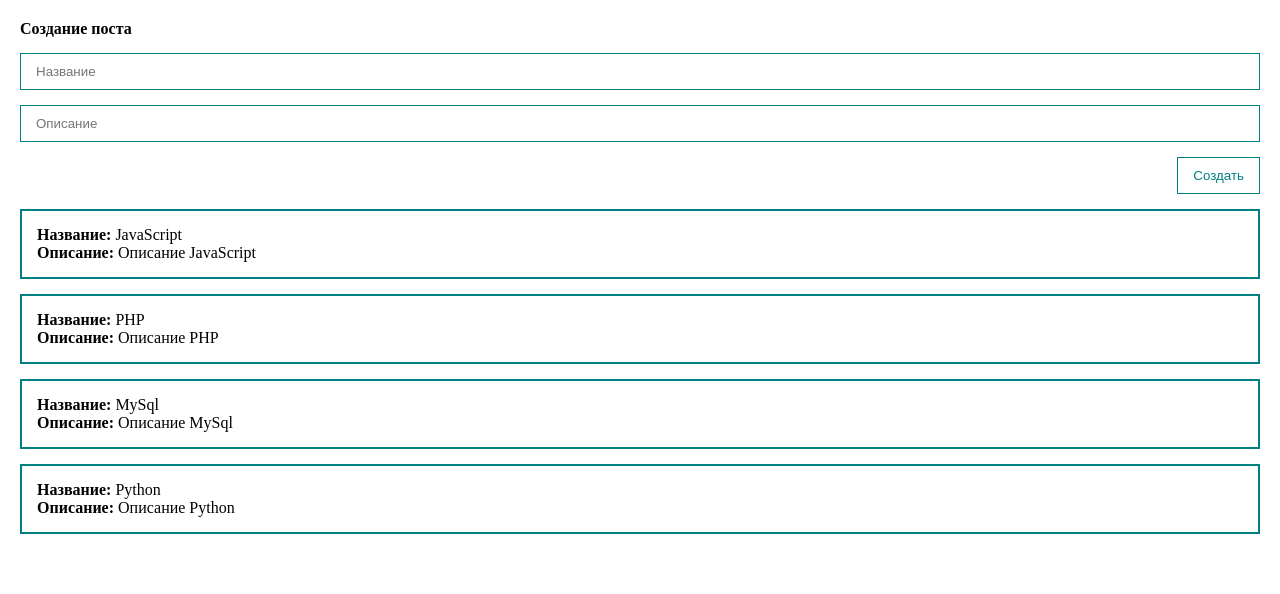
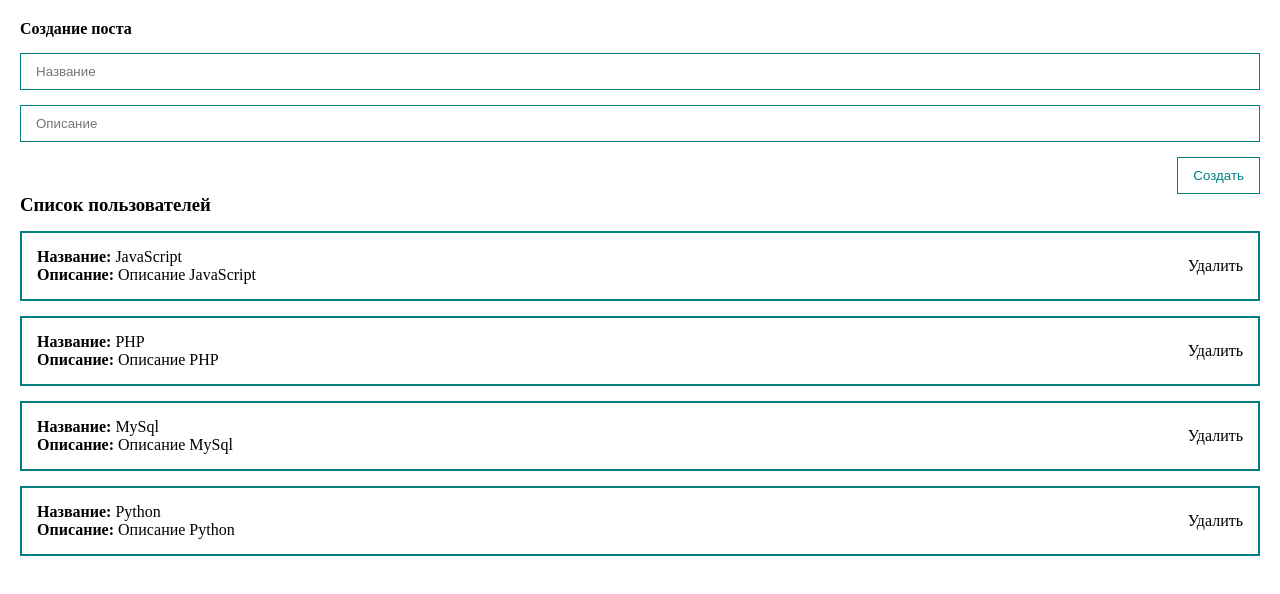
Before and after one commit to vsereda/vue3-course, a Vue app: page / in a window 1280 px wide. Shown: the top 594 px of the page. Built offline with nearby package versions, Linux system fonts and the light colour scheme.

Commit message:
50:10 $emit

```diff
--- a/src/App.vue
+++ b/src/App.vue
@@ -1,7 +1,14 @@
 <template>
   <div class="app">
-    <post-form></post-form>
-    <post-list :posts="posts"></post-list>
+    <post-form
+        @create="createPost"
+    >
+    </post-form>
+    <post-list
+        :posts="posts"
+    >
+
+    </post-list>
   </div>
 </template>
 
@@ -22,13 +29,11 @@ export default {
         {id: 3, title: 'MySql', description: 'Описание MySql'},
         {id: 4, title: 'Python', description: 'Описание Python'},
       ],
-      title: '',
-      description: '',
     }
   },
   methods: {
-    createPost() {
-
+    createPost(post) {
+      this.posts.push(post)
     },
   },
 }
--- a/src/components/PostForm.vue
+++ b/src/components/PostForm.vue
@@ -36,14 +36,11 @@ export default {
   methods: {
     CreatePost() {
       this.post.id = Date.now()
-      const newPost = {
-        id: Date.now(),
-        title: this.title,
-        description: this.description,
+      this.$emit('create', this.post, '2', '3')
+      this.post = {
+        title: '',
+        description: '',
       }
-      this.posts.push(newPost);
-      this.title = '';
-      this.description = '';
     },
   },
 }
--- /dev/null
+++ b/src/components/PostItem.vue
@@ -0,0 +1,34 @@
+<template>
+  <div class="post">
+    <div>
+      <div><strong>Название:</strong> {{ post.title }}</div>
+      <div><strong>Описание:</strong> {{ post.description }}</div>
+    </div>
+    <div class="post__btns">Удалить</div>
+  </div>
+</template>
+
+<script>
+export default {
+  name: "PostItem",
+  props: {
+    post: {
+      type: Object,
+      required: true,
+    },
+  },
+}
+</script>
+
+<style scoped>
+
+.post {
+  padding: 15px;
+  border: 2px solid teal;
+  margin-top: 15px;
+  display: flex;
+  align-items: center;
+  justify-content: space-between;
+}
+
+</style>
--- a/src/components/PostList.vue
+++ b/src/components/PostList.vue
@@ -1,13 +1,18 @@
 <template>
-  <div class="post" v-for="post in posts">
-    <div><strong>Название:</strong> {{ post.title }}</div>
-    <div><strong>Описание:</strong> {{ post.description }}</div>
+  <div>
+    <h3>Список пользователей</h3>
+    <post-item
+        v-for="post in posts"
+        :post="post"
+    ></post-item>
   </div>
 </template>
 
 <script>
+import PostItem from "@/components/PostItem";
 export default {
   name: "PostList",
+  components: {PostItem},
   props: {
     posts: {
       type: Array,
@@ -19,10 +24,4 @@ export default {
 
 <style scoped>
 
-.post {
-  padding: 15px;
-  border: 2px solid teal;
-  margin-top: 15px;
-}
-
 </style>
```
